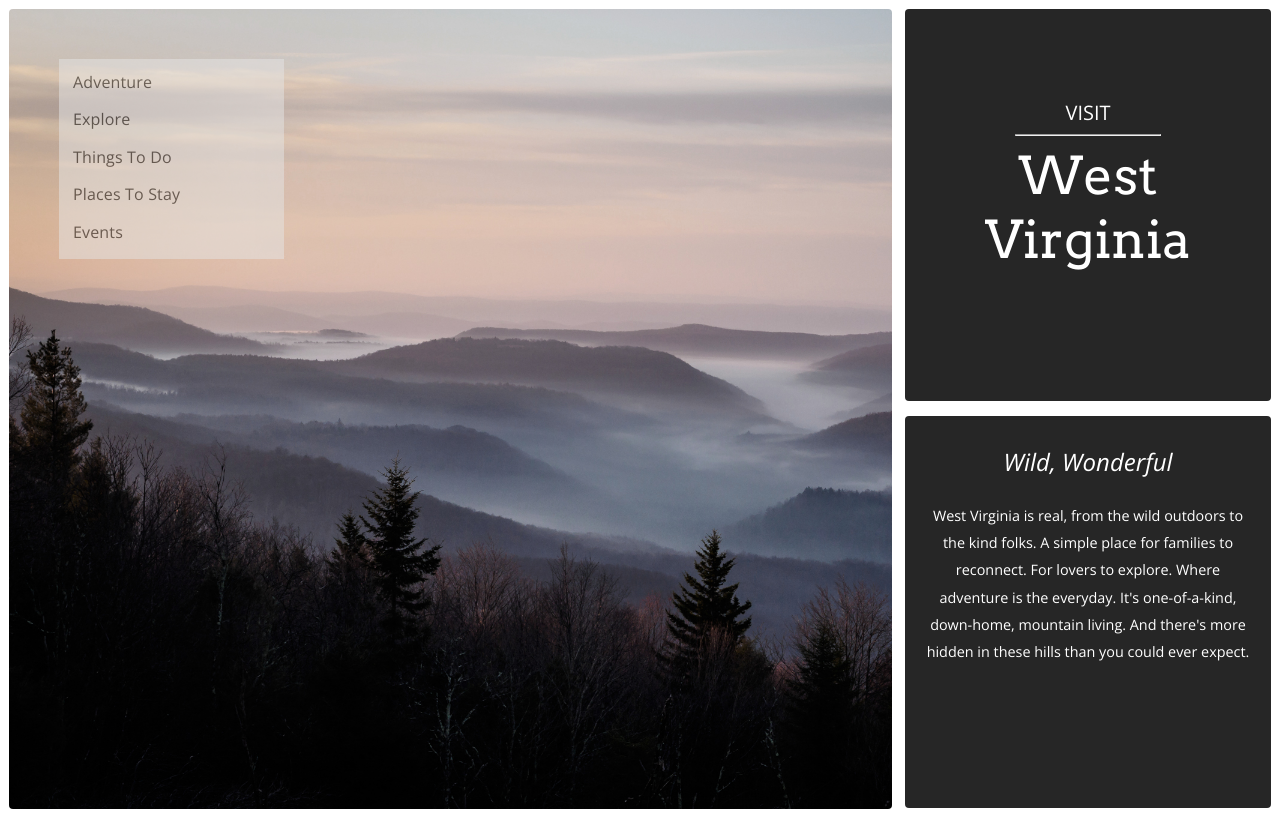
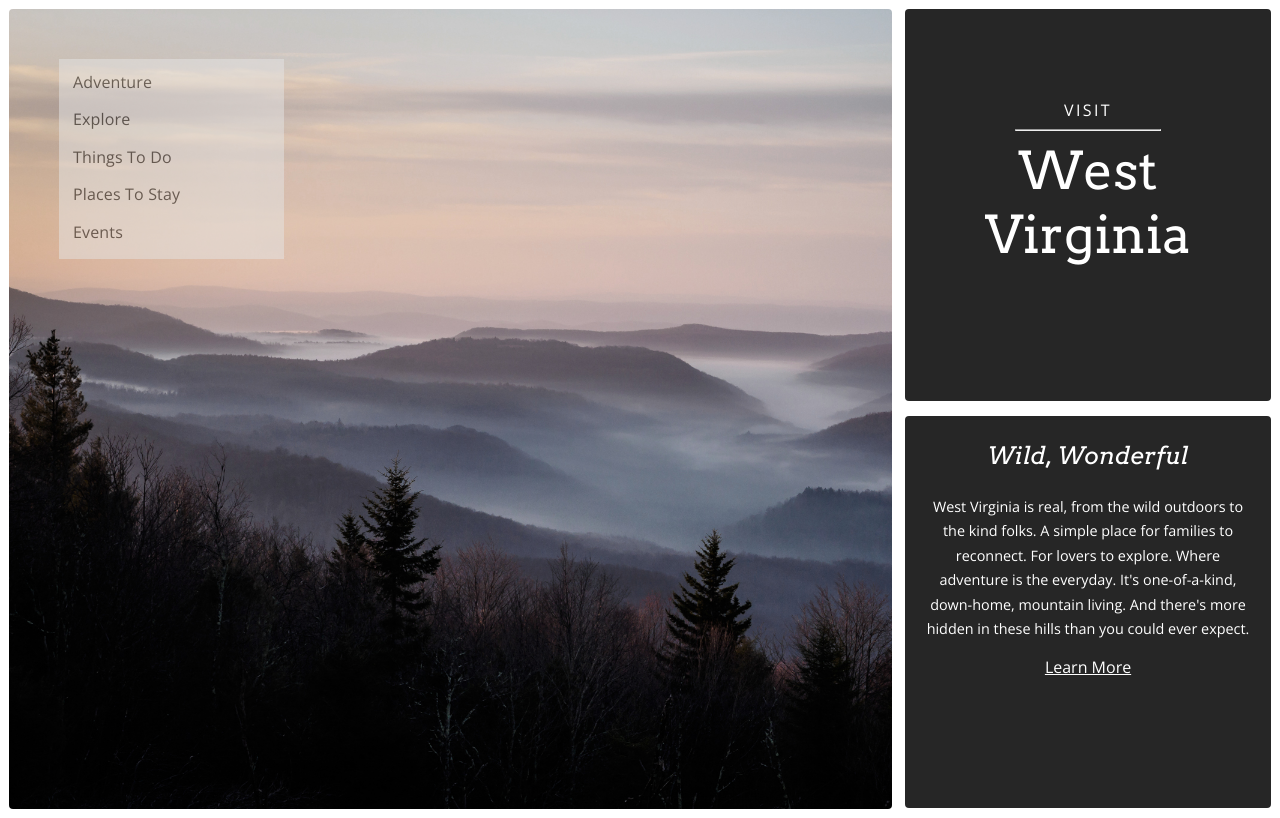
Before and after one commit to lryndavis/CSS_ResponsiveLayoutReview, a plain HTML site: page index.html in a window 1280 px wide. Drawn offline with nearby package versions, Linux system fonts and the light colour scheme.

Commit message:
add minor styling changes and dry up css

```diff
--- a/css/styles.css
+++ b/css/styles.css
@@ -42,7 +42,6 @@
 }
 
 .mobileOnly p {
-  font-family: 'Open Sans';
   font-weight: lighter;
   text-transform: uppercase;
   margin: 0;
@@ -102,16 +101,26 @@
 }
 
 .col2 h3 {
+  font-style: italic;
   font-weight: lighter;
-  font-style: italic;
+  font-family: 'Arvo';
+  font-size: 1.5em;
 }
 
 .col2 p {
   font-weight: lighter;
-  font-size: 16px;
-  line-height: 1.5em;
-  padding: 15px;
+  font-size: 1.25em;
+  line-height: 1em;
+  padding-right: 5px;
+  padding-left: 5px;
   line-height: 1.7em;
+}
+
+.col2 a {
+  color: #fff;
+  font-weight: lighter;
+  font-size: 1.25em;
+
 }
 
 
@@ -217,17 +226,22 @@
     font-weight: lighter;
     font-size: 3.25em;
     text-align: center;
-}
+  }
 
   .col1 hr {
-    width: 50%;
+    width: 40%;
   }
 
   .col1 p {
     text-transform: uppercase;
     color: white;
-    padding-top: 25px;
+    padding-top: 30px;
     font-size: 16px;
+    margin-top: 35px;
+    margin-bottom: 0;
+    padding-bottom: 0;
+    padding-top: 0;
+    letter-spacing: .15em;
   }
 
   /*STYLING FOR COL2 DIV*/
@@ -243,17 +257,21 @@
   }
 
   .col2 h3 {
-    padding-top: 5px;
-    font-size: 1.5em;
-    font-weight: lighter;
-    font-style: italic;
+    margin-top: 25px;
   }
 
   .col2 p {
     margin-top: 0;
     padding-top: 0;
     background-color: #262626;
-    font-size: 16px;
+    font-size: .9em;
+    line-height: 1.7em;
+    padding-right: 15px;
+    padding-left: 15px;
+  }
+
+  .col2 a {
+    font-size: 1em;
   }
 }
 
@@ -290,16 +308,7 @@
   }
 
   .col1 p {
-    font-family: 'Open Sans';
-    font-weight: lighter;
-    font-size: 20px;
-    margin-bottom: 0;
-    padding-bottom: 0;
-    padding-top: 0;
-  }
-
-  .col1 hr {
-    width: 40%;
+    margin-top: 20px;
   }
 
 /*COL2 DIV STYLING*/
@@ -308,12 +317,6 @@
     float: right;
     width: 100%;
     height: 49%;
-    background-color: #262626;
     margin-top: 4%;
   }
-
-  .col2 p {
-    font-size: .9em;
-    line-height: 1.9em;
-  }
 }
--- a/index.html
+++ b/index.html
@@ -39,6 +39,7 @@
           <p>
           West Virginia is real, from the wild outdoors to the kind folks. A simple place for families to reconnect. For lovers to explore. Where adventure is the everyday. It's one-of-a-kind, down-home, mountain living. And there's more hidden in these hills than you could ever expect.
           </p>
+          <a href="#">Learn More</a>
         </div>
       </div>
     </div>
```
Also changed, not shown: 1 other file.
